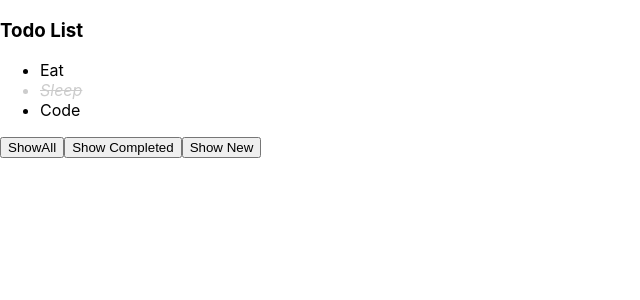
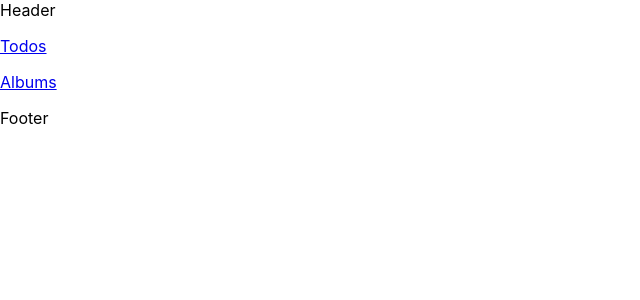
Before and after one commit to GrayPham/learn-reactjs, a React (Create React App) app: page / in a window 1280 px wide. Shown: the top 300 px of the page, without its empty margins (0-640 px from the left). Built offline with nearby package versions, Linux system fonts and the light colour scheme.

Commit message:
Tạo routing cho từng feature

```diff
--- a/package.json
+++ b/package.json
@@ -9,6 +9,7 @@
     "classnames": "^2.3.1",
     "react": "^18.2.0",
     "react-dom": "^18.2.0",
+    "react-router-dom": "^5.3.3",
     "react-scripts": "5.0.1",
     "web-vitals": "^2.1.4"
   },
--- a/src/App.js
+++ b/src/App.js
@@ -4,11 +4,21 @@ import React from "react";
 
 import AlbumFeature from "./features/Album";
 import TodoFeature from "./features/Todo";
+import { Route, Link } from "react-router-dom";
 
 function App() {
   return (
     <div className="App">
-      <TodoFeature />
+      Header
+      <p>
+        <Link to="/todos">Todos</Link>
+      </p>
+      <p>
+        <Link to="/albums">Albums</Link>
+      </p>
+      <Route path="/todos" component={TodoFeature} />
+      <Route path="/albums" component={AlbumFeature} />
+      Footer
     </div>
   );
 }
--- a/src/index.js
+++ b/src/index.js
@@ -1,13 +1,16 @@
-import React from 'react';
-import ReactDOM from 'react-dom/client';
-import './index.css';
-import App from './App';
-import reportWebVitals from './reportWebVitals';
+import React from "react";
+import ReactDOM from "react-dom/client";
+import "./index.css";
+import App from "./App";
+import reportWebVitals from "./reportWebVitals";
+import { BrowserRouter } from "react-router-dom";
 
-const root = ReactDOM.createRoot(document.getElementById('root'));
+const root = ReactDOM.createRoot(document.getElementById("root"));
 root.render(
   <React.StrictMode>
-    <App />
+    <BrowserRouter>
+      <App />
+    </BrowserRouter>
   </React.StrictMode>
 );
 
```
Also changed, not shown: 1 other file (tests, documents, lock files or other folders).
